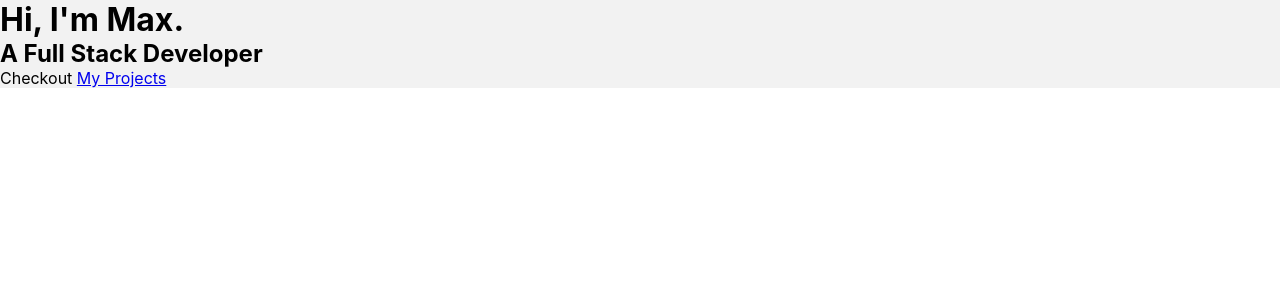
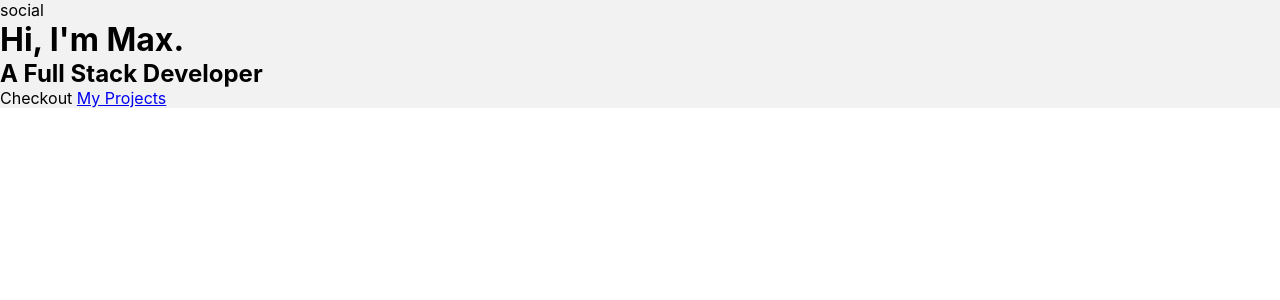
Before and after one commit to Velocima/portfolio, a React (Create React App) app: page / in a window 1280 px wide. Shown: the top 300 px of the page. Built offline with nearby package versions, Linux system fonts and the light colour scheme; a web font is replaced by a local one.

Commit message:
boilerplate added to social component. import and rendered in app

```diff
--- a/src/components/App.jsx
+++ b/src/components/App.jsx
@@ -1,11 +1,13 @@
 import '../css/app.css';
 import Landing from './Landing';
+import Social from './Social';
 import { BrowserRouter as Router, Switch, Route } from 'react-router-dom';
 
 function App() {
 	return (
 		<Router>
 			<div className='app'>
+				<Social />
 				<Switch>
 					<Route path='/'>
 						<Landing />
--- a/src/components/Social.jsx
+++ b/src/components/Social.jsx
@@ -0,0 +1,5 @@
+import React from 'react';
+
+export default function Social() {
+	return <nav>social</nav>;
+}
```
Also changed, not shown: src/components/Nav.jsx (deleted).
